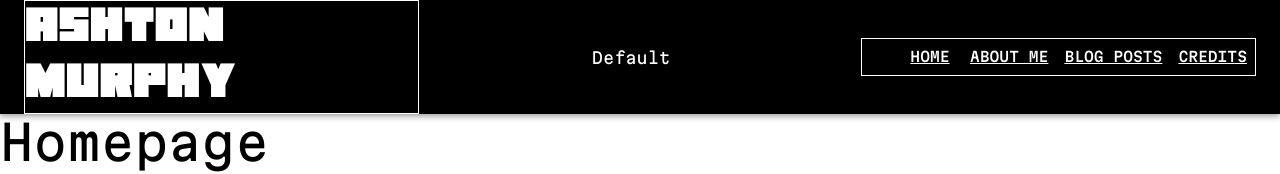
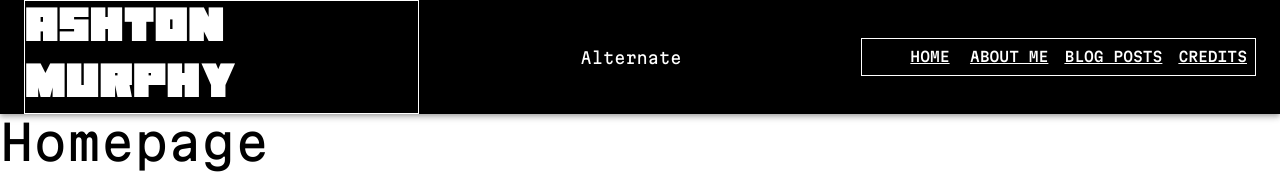
Before and after one commit to AsMurphy-student/react-projects, a React (Create React App) app in the folder mui-testing/: page / in a window 1280 px wide. Shown: the top 174 px of the page. Built offline with nearby package versions, Linux system fonts and the light colour scheme.

Commit message:
Added random theme selection on initial load

```diff
--- a/mui-testing/src/components/AppBar.tsx
+++ b/mui-testing/src/components/AppBar.tsx
@@ -10,10 +10,15 @@ import { createTheme, MenuItem, Select, SelectChangeEvent } from '@mui/material'
 import { Theme, ThemeProvider } from '@emotion/react';
 import Grid from '@mui/material/Grid2';
 import { Navigate, useNavigate } from 'react-router';
+import { useEffect } from 'react';
 
 export default function ButtonAppBar(props: {headerTheme: Theme, updateTheme: React.Dispatch<React.SetStateAction<number>>, currentTheme: number}) {
 
-  const [selectIndex, setSelectIndex] = React.useState(props.currentTheme);
+  //const [selectIndex, setSelectIndex] = React.useState(0);
+  // useEffect(() => {
+  //   setSelectIndex(props.currentTheme);
+  // }, []);
+
   const navigate = useNavigate();
 
   return (
@@ -28,7 +33,7 @@ export default function ButtonAppBar(props: {headerTheme: Theme, updateTheme: Re
               aria-label="menu"
               sx={{ mr: 2 }}
             >
-              <MenuIcon />
+              <MenuIcon />selectIndex.toString()
             </IconButton> */}
 
             <Grid container spacing={3} columns={3} size="grow" direction="row" justifyContent="center" alignItems="center">
@@ -42,10 +47,9 @@ export default function ButtonAppBar(props: {headerTheme: Theme, updateTheme: Re
                   sx={{color: "primary.contrastText"}}
                   labelId="demo-simple-select-label"
                   id="demo-simple-select"
-                  value={selectIndex.toString()}
-                  label="Age"
+                  value={props.currentTheme.toString()}
+                  label="Theme"
                   onChange={(event: SelectChangeEvent) => {
-                    setSelectIndex(+event.target.value);
                     props.updateTheme(+event.target.value);
                   }}
                 >
```
Also changed, not shown: mui-testing/src/App.tsx (line endings or trailing spaces), mui-testing/src/Homepage.tsx (line endings or trailing spaces).
